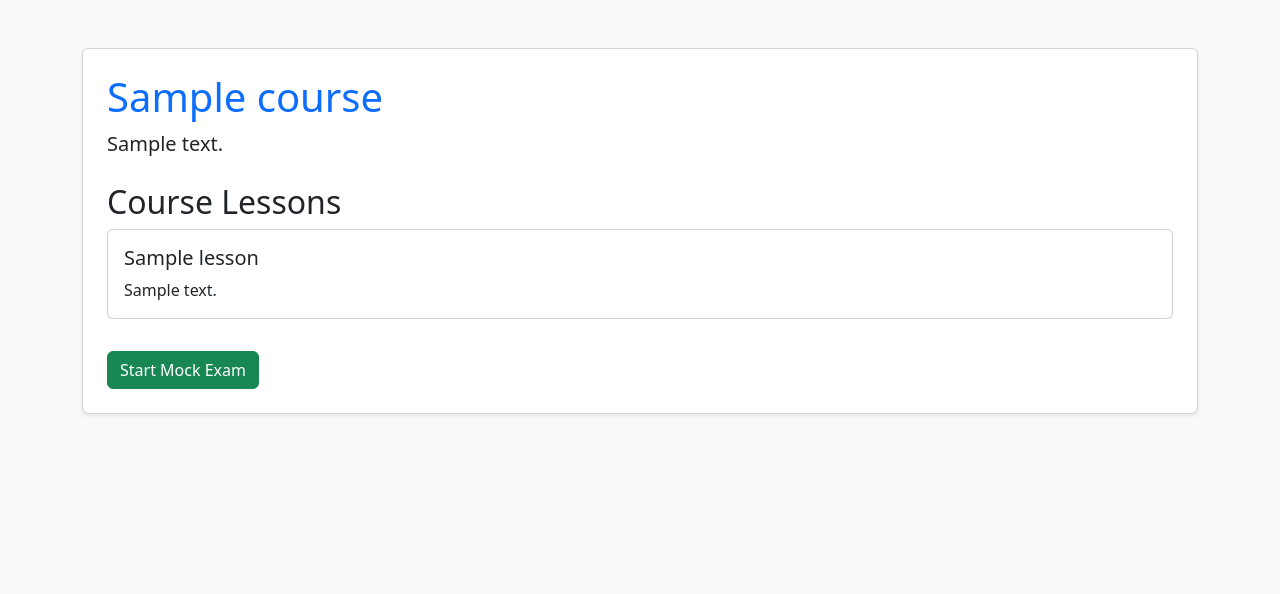
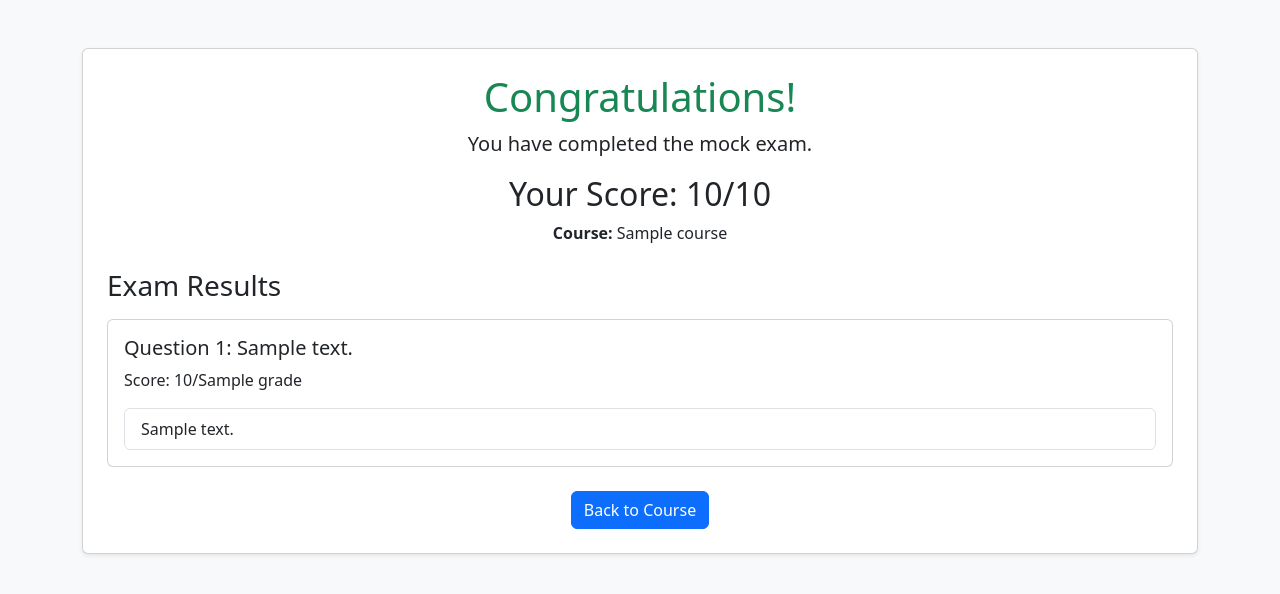
Before and after one commit to anikeett06/tfjzl-final-cloud-app-with-database, a Django app: template onlinecourse/templates/onlinecourse/course_details_bootstrap.html in a window 1280 px wide. Shown: the part 56-650 px from the top of the page. Run offline with Django 3.2, Linux system fonts and the light colour scheme; the template is opened without the code that fills it: most values are stand-ins (such as "Sample title", 1, 10 or a date in 2020).

Commit message:
Update course_details_bootstrap.html

```diff
--- a/onlinecourse/templates/onlinecourse/course_details_bootstrap.html
+++ b/onlinecourse/templates/onlinecourse/course_details_bootstrap.html
@@ -3,7 +3,7 @@
 <head>
     <meta charset="UTF-8">
     <meta name="viewport" content="width=device-width, initial-scale=1">
-    <title>{{ course.name }} - OnlineCourse</title>
+    <title>Exam Results - {{ course.name }}</title>
     <link
         href="https://cdn.jsdelivr.net/npm/bootstrap@5.3.3/dist/css/bootstrap.min.css"
         rel="stylesheet"
@@ -19,28 +19,56 @@
     <main class="container py-5">
         <div class="card shadow-sm">
             <div class="card-body p-4">
-                <h1 class="text-primary">{{ course.name }}</h1>
-                <p class="lead">{{ course.description }}</p>
+                <div class="text-center mb-4">
+                    <h1 class="text-success">Congratulations!</h1>
+                    <p class="lead">You have completed the mock exam.</p>
+                    <h2>Your Score: {{ score }}/{{ max_score }}</h2>
+                    <p><strong>Course:</strong> {{ course.name }}</p>
+                </div>
 
-                <h2 class="mt-4">Course Lessons</h2>
+                <h3 class="mb-3">Exam Results</h3>
 
-                {% for lesson in course.lesson_set.all %}
+                {% for result in results %}
                     <div class="card mb-3">
                         <div class="card-body">
-                            <h5 class="card-title">{{ lesson.title }}</h5>
-                            <p class="card-text">{{ lesson.content }}</p>
+                            <h5>
+                                Question {{ forloop.counter }}:
+                                {{ result.question.question_text }}
+                            </h5>
+
+                            <p>
+                                Score:
+                                {{ result.question_score }}/{{ result.question.grade }}
+                            </p>
+
+                            <ul class="list-group">
+                                {% for choice in result.choices %}
+                                    <li class="list-group-item
+                                        {% if choice.is_correct %}list-group-item-success{% endif %}">
+                                        {{ choice.choice_text }}
+
+                                        {% if choice.is_correct %}
+                                            <strong> — Correct answer</strong>
+                                        {% endif %}
+
+                                        {% if choice in result.selected_choices %}
+                                            <span class="badge bg-primary">Your answer</span>
+                                        {% endif %}
+                                    </li>
+                                {% endfor %}
+                            </ul>
                         </div>
                     </div>
-                {% empty %}
-                    <p class="text-muted">No lessons have been added yet.</p>
                 {% endfor %}
 
-                <a
-                    href="{% url 'submit' course.id %}"
-                    class="btn btn-success mt-3"
-                >
-                    Start Mock Exam
-                </a>
+                <div class="text-center mt-4">
+                    <a
+                        href="{% url 'course_details' course.id %}"
+                        class="btn btn-primary"
+                    >
+                        Back to Course
+                    </a>
+                </div>
             </div>
         </div>
     </main>
```
